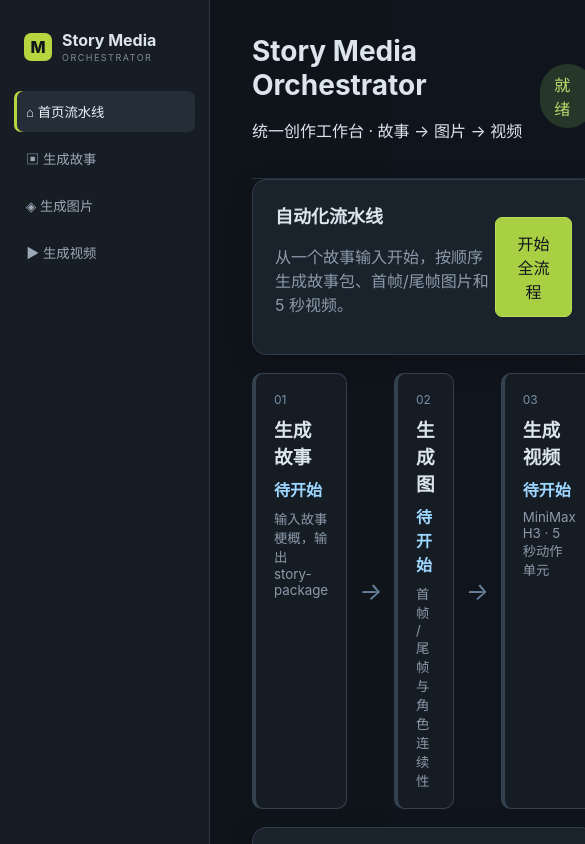
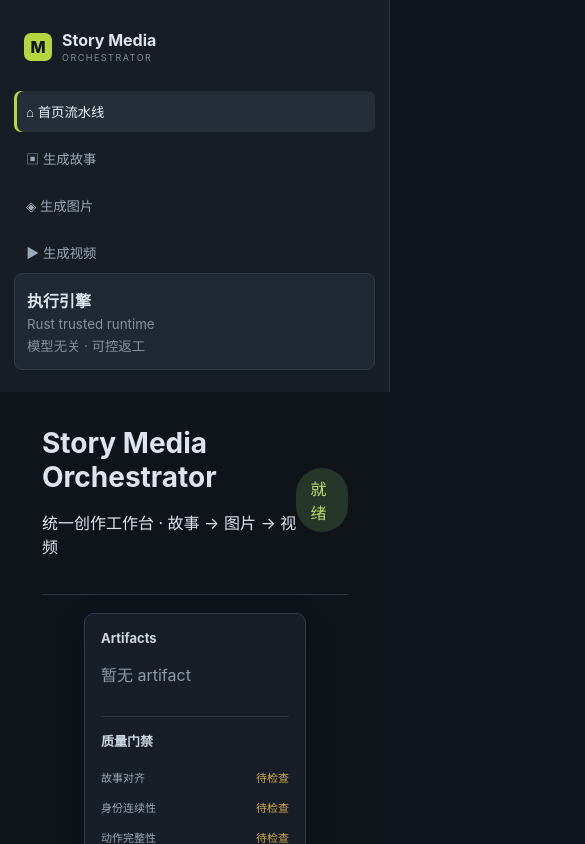
Before and after one commit to dgy-github/story-media-orchestrator, a Svelte app in the folder apps/desktop/: page / in a window 390 px wide. Shown: the top 844 px of the page, 585 px wide, since content can reach past the window. Built offline with nearby package versions, Linux system fonts and the light colour scheme.

Commit message:
feat: add right-side artifacts quality and logs panel

```diff
--- a/apps/desktop/src/App.svelte
+++ b/apps/desktop/src/App.svelte
@@ -23,6 +23,7 @@
 </script>
 <div class="shell"><aside class="sidebar"><div class="brand"><span class="brandmark">M</span><div><strong>Story Media</strong><small>ORCHESTRATOR</small></div></div><nav><button class:active={tab === "home"} on:click={() => tab = "home"}>⌂ 首页流水线</button><button class:active={tab === "story"} on:click={() => tab = "story"}>▣ 生成故事</button><button class:active={tab === "image"} on:click={() => tab = "image"}>◈ 生成图片</button><button class:active={tab === "video"} on:click={() => tab = "video"}>▶ 生成视频</button></nav><div class="sidebar-note"><strong>执行引擎</strong><small>Rust trusted runtime</small><small>模型无关 · 可控返工</small></div></aside><main>
   <header><div><h1>Story Media Orchestrator</h1><p>统一创作工作台 · 故事 → 图片 → 视频</p></div><span class="badge">{status}</span></header>
+  <aside class="right-panel"><section><h3>Artifacts</h3>{#if run}{#each run.stages as stage}{#if stage.artifact}<div class="artifact-row"><span>{stage.name}</span><code>{stage.artifact}</code></div>{/if}{/each}{:else if stageOutput}<div class="artifact-row"><span>当前阶段输出</span><code>已生成</code></div>{:else}<p class="muted">暂无 artifact</p>{/if}</section><section><h3>质量门禁</h3><div class="gate-row"><span>故事对齐</span><b class="ok">待检查</b></div><div class="gate-row"><span>身份连续性</span><b class="ok">待检查</b></div><div class="gate-row"><span>动作完整性</span><b class="ok">待检查</b></div><div class="gate-row"><span>伪影检查</span><b class="ok">待检查</b></div></section><section><h3>运行日志</h3><p class="log">{status}</p>{#if run}<p class="log">run_id: {run.run_id}</p><p class="log">状态: {run.status}</p>{/if}</section></aside>
   <nav><button class:active={tab === "home"} on:click={() => tab = "home"}>首页流水线</button><button class:active={tab === "story"} on:click={() => tab = "story"}>生成故事</button><button class:active={tab === "image"} on:click={() => tab = "image"}>生成图片</button><button class:active={tab === "video"} on:click={() => tab = "video"}>生成视频</button></nav>
   {#if tab === "home"}
     <section class="card hero"><div><h2>自动化流水线</h2><p class="muted">从一个故事输入开始，按顺序生成故事包、首帧/尾帧图片和 5 秒视频。</p></div><button class="primary large" on:click={startPipeline}>开始全流程</button></section>
--- a/apps/desktop/src/main.ts
+++ b/apps/desktop/src/main.ts
@@ -2,5 +2,6 @@ import App from "./App.svelte";
 import "./app.css";
 import "./workspace.css";
 import "./buglecat-theme.css";
+import "./rightpanel.css";
 import { mount } from "svelte";
 mount(App, { target: document.getElementById("app")! });
--- /dev/null
+++ b/apps/desktop/src/rightpanel.css
@@ -0,0 +1 @@
+.right-panel{position:fixed;right:24px;top:105px;width:260px;background:#171e27;border:1px solid #303c4a;border-radius:10px;padding:16px;box-shadow:0 8px 24px #080b0f66}.right-panel section{padding-bottom:14px;margin-bottom:14px;border-bottom:1px solid #2a3542}.right-panel section:last-child{border-bottom:0;margin-bottom:0}.right-panel h3{margin:0 0 12px;font-size:13px;color:#cbd6e1}.artifact-row,.gate-row{display:flex;justify-content:space-between;gap:8px;padding:7px 0;font-size:11px}.artifact-row code{color:#9ed7ff;max-width:125px;overflow:hidden;text-overflow:ellipsis}.gate-row{color:#9ba8b7}.ok{color:#d2a94c;font-weight:500}.log{font:11px ui-monospace,monospace;color:#8fbbd0;margin:6px 0;word-break:break-all}@media(max-width:1250px){.right-panel{position:static;width:auto;margin:18px 42px}.shell{display:block}}
```
